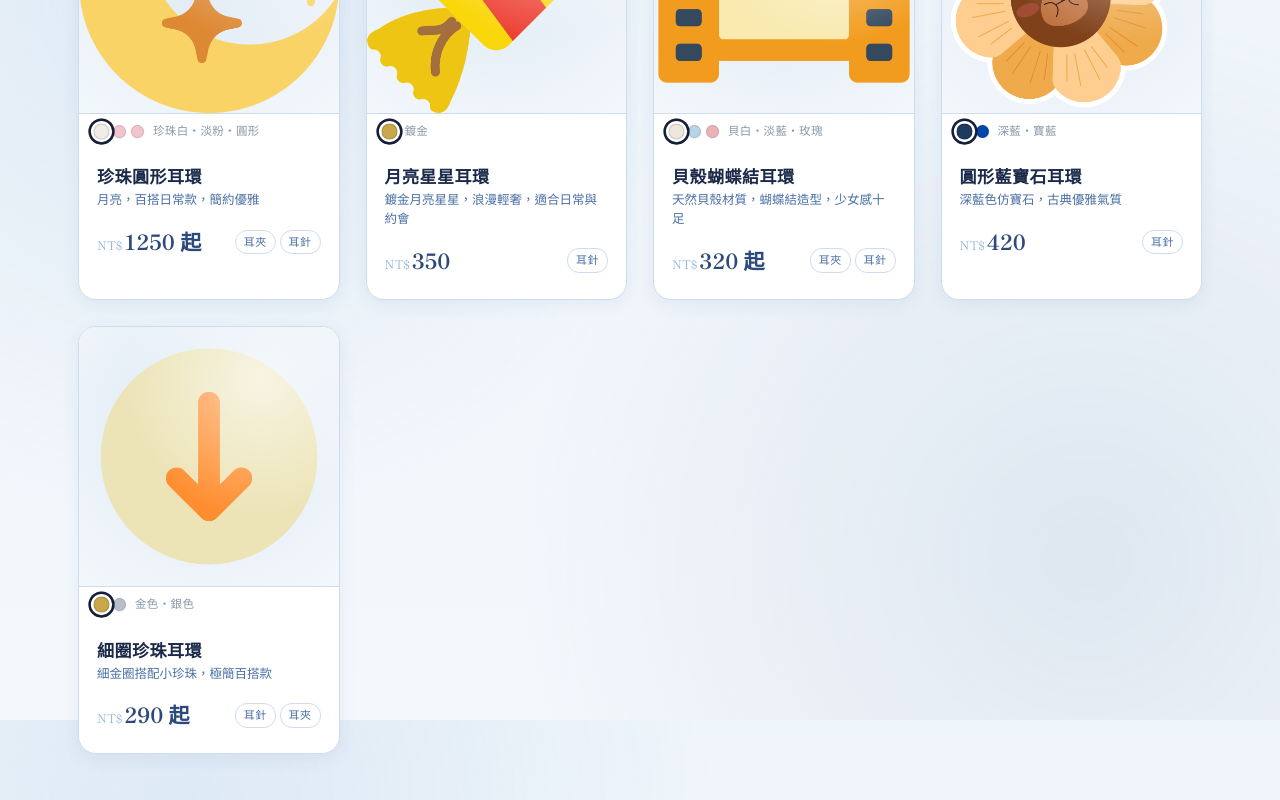
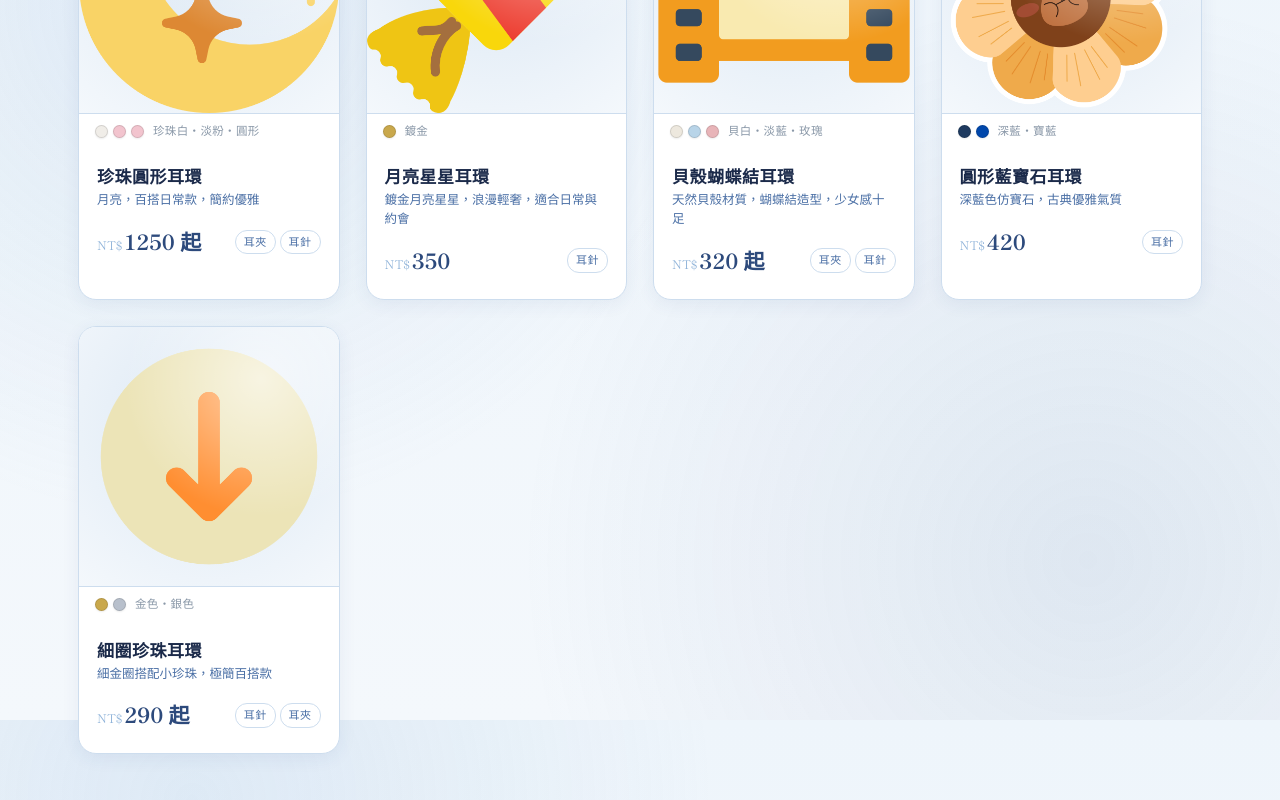
Before and after one commit to rebeccaLinx/moo2web, a Next.js app: page / in a window 1280 px wide. Shown: the part 880-1680 px from the top of the page. Built offline with nearby package versions, Linux system fonts and the light colour scheme; a web font is replaced by a local one.

Commit message:
fix: 商品卡初始顯示 images[0]，不自動套用第一個顏色的圖

```diff
--- a/src/components/ProductCard.tsx
+++ b/src/components/ProductCard.tsx
@@ -14,7 +14,7 @@ interface Props {
 export default function ProductCard({ product, onClick, index = 0 }: Props) {
   const [imgError, setImgError] = useState(false)
   const [visible, setVisible] = useState(false)
-  const [selectedColorIdx, setSelectedColorIdx] = useState(0)
+  const [selectedColorIdx, setSelectedColorIdx] = useState(-1)
   const ref = useRef<HTMLDivElement>(null)
 
   useEffect(() => {
@@ -38,7 +38,9 @@ export default function ProductCard({ product, onClick, index = 0 }: Props) {
   const priceLabel = prices.length > 1 ? `${minPrice} 起` : String(minPrice)
 
   const displayImage =
-    product.colors[selectedColorIdx]?.image ?? product.images[0]
+    selectedColorIdx >= 0
+      ? (product.colors[selectedColorIdx]?.image ?? product.images[0])
+      : product.images[0]
 
   const hasImage = !!displayImage && !imgError
 
--- a/src/components/ProductModal.tsx
+++ b/src/components/ProductModal.tsx
@@ -12,7 +12,7 @@ interface Props {
   initialColorIdx?: number
 }
 
-export default function ProductModal({ product, onClose, initialColorIdx = 0 }: Props) {
+export default function ProductModal({ product, onClose, initialColorIdx = -1 }: Props) {
   const [idx, setIdx] = useState(0)
   const [selectedColorIdx, setSelectedColorIdx] = useState(initialColorIdx)
   const images = product.images
@@ -23,7 +23,7 @@ export default function ProductModal({ product, onClose, initialColorIdx = 0 }:
 
   useEffect(() => {
     setSelectedColorIdx(initialColorIdx)
-    const initImage = product.colors[initialColorIdx]?.image
+    const initImage = initialColorIdx >= 0 ? product.colors[initialColorIdx]?.image : undefined
     const initIdx = initImage ? images.indexOf(initImage) : 0
     setIdx(initIdx >= 0 ? initIdx : 0)
     document.body.style.overflow = 'hidden'
```
